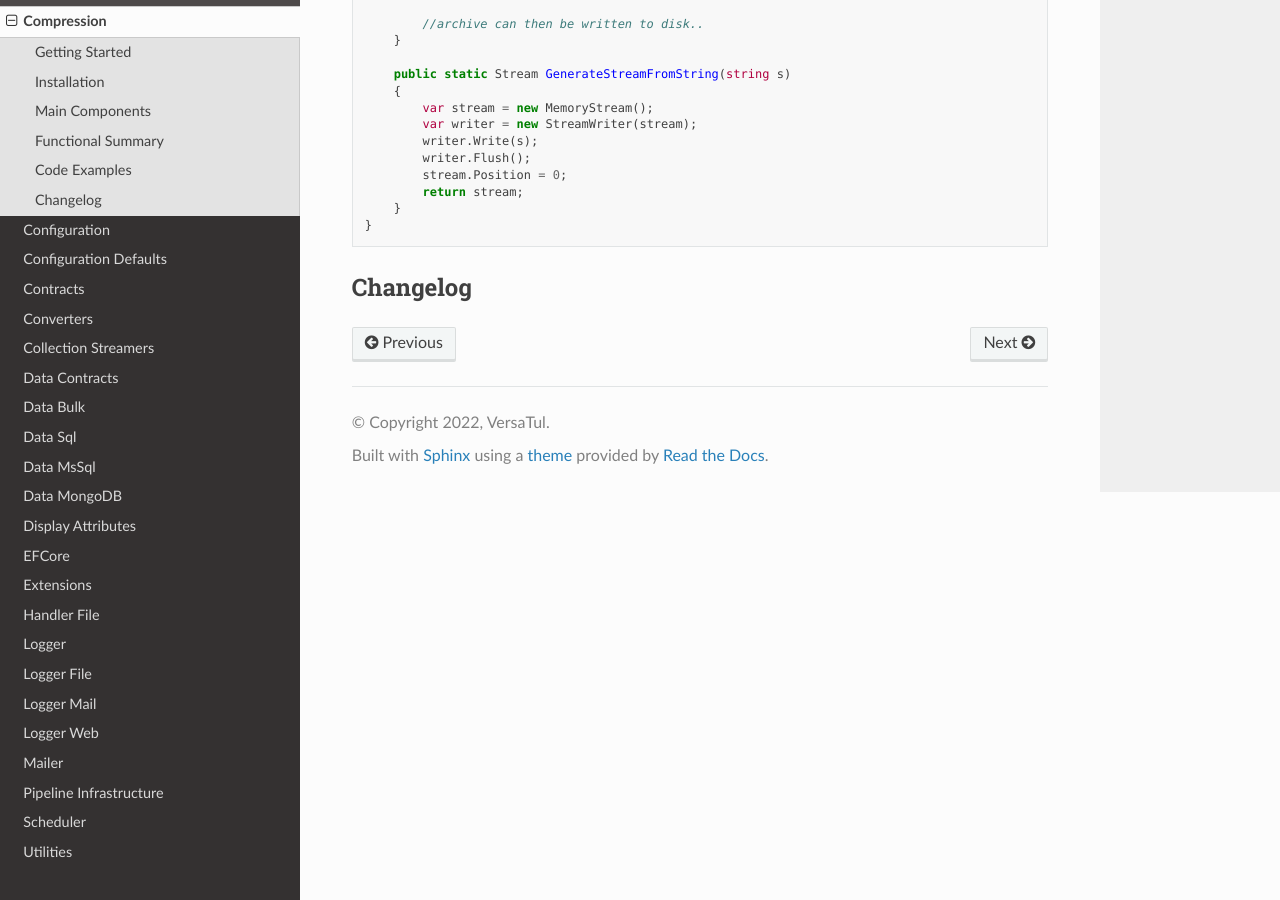
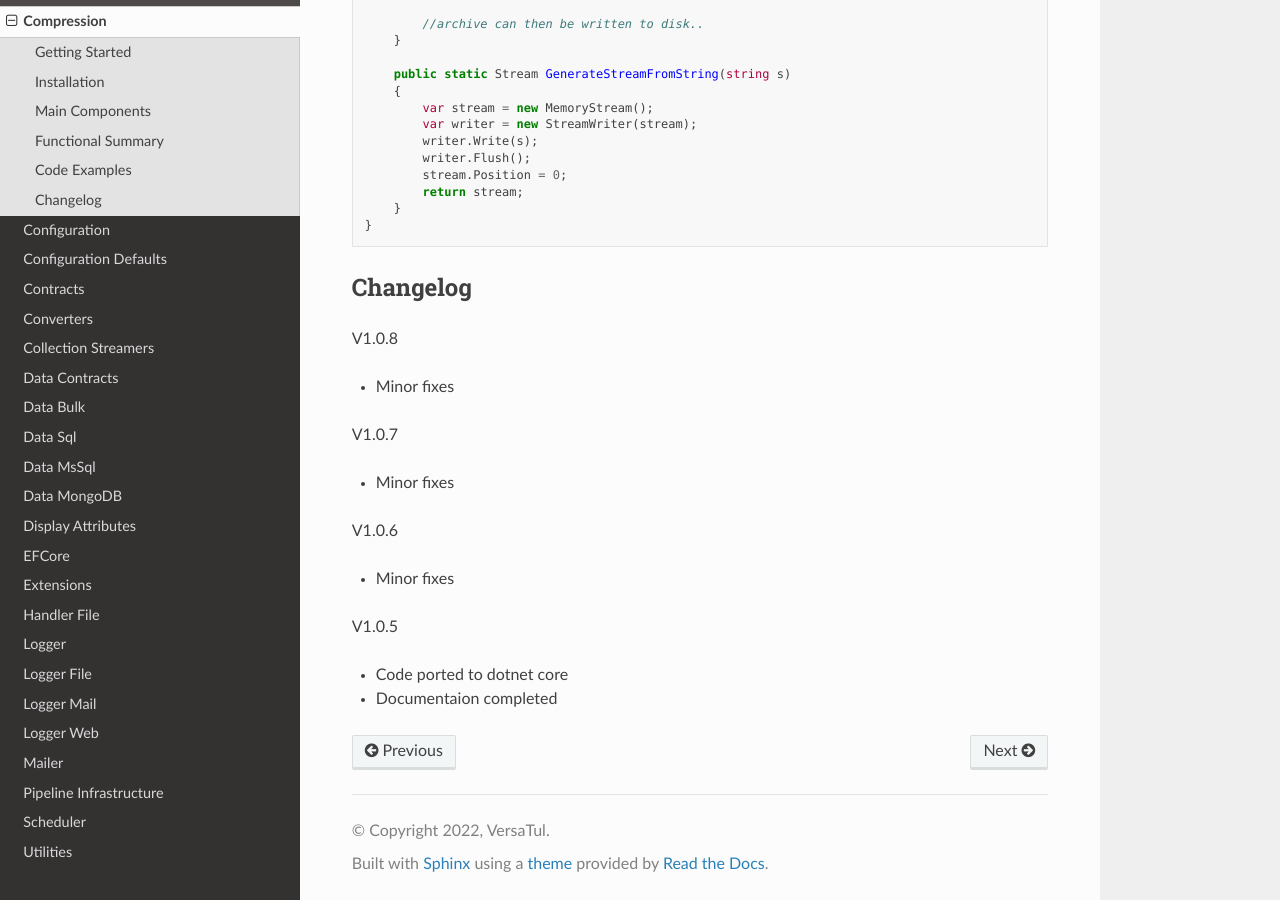
Before and after one commit to BjornWilliams/DocsVersaTul, a Sphinx documentation site: the page built from docs/source/compression.rst, in a window 1280 px wide and 900 px high, scrolled down 1283 px. Built offline with Sphinx 7.4.7 and the Read the Docs theme 2.0.0, drawn with Linux system fonts in a browser that asks for light colours.

Commit message:
Update compression.rst

```diff
--- a/docs/source/compression.rst
+++ b/docs/source/compression.rst
@@ -74,3 +74,20 @@ Code Examples
 
 Changelog
 -------------
+
+V1.0.8
+
+* Minor fixes
+
+V1.0.7
+
+* Minor fixes
+
+V1.0.6
+
+* Minor fixes
+
+V1.0.5
+
+* Code ported to dotnet core
+* Documentaion completed
```
